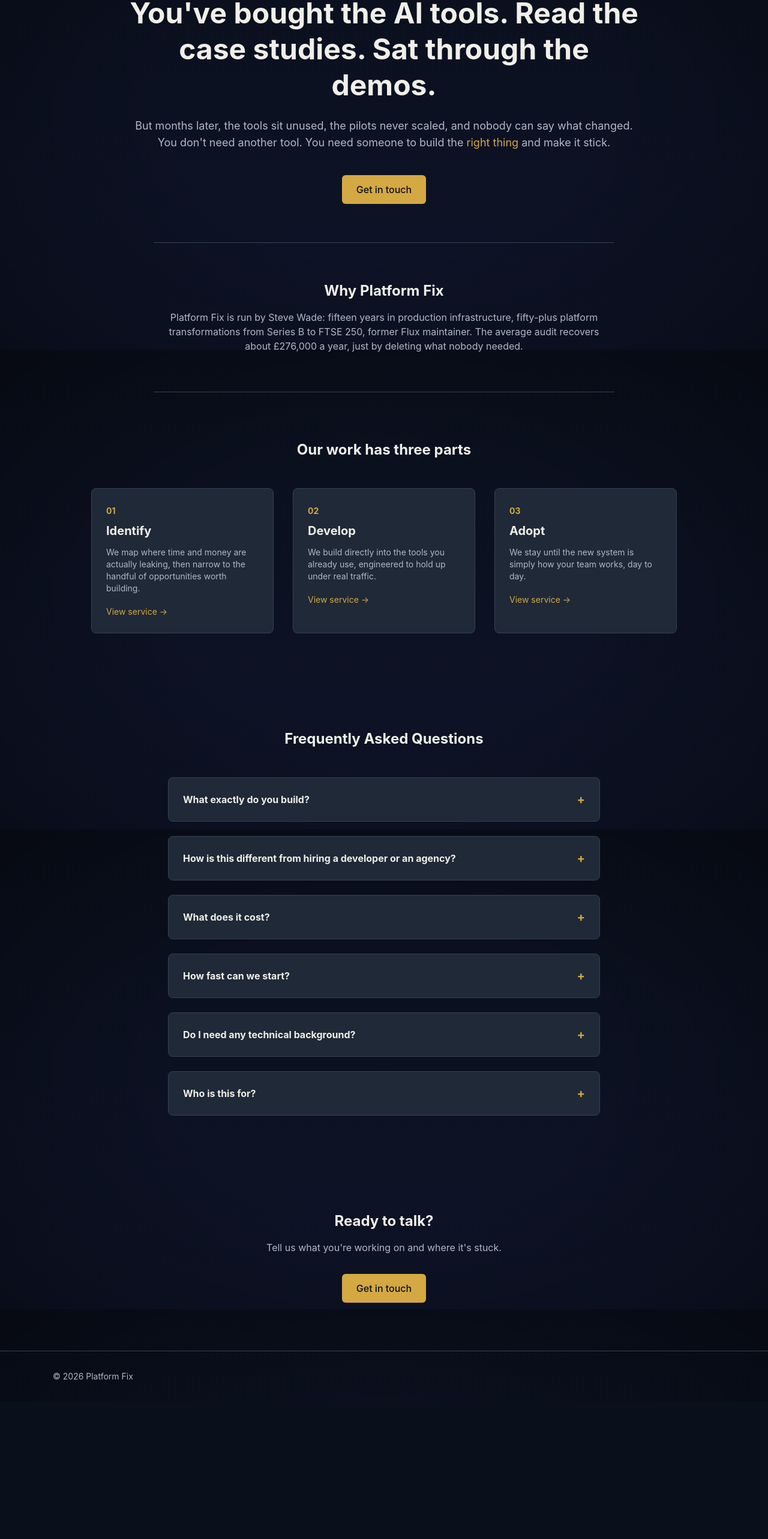
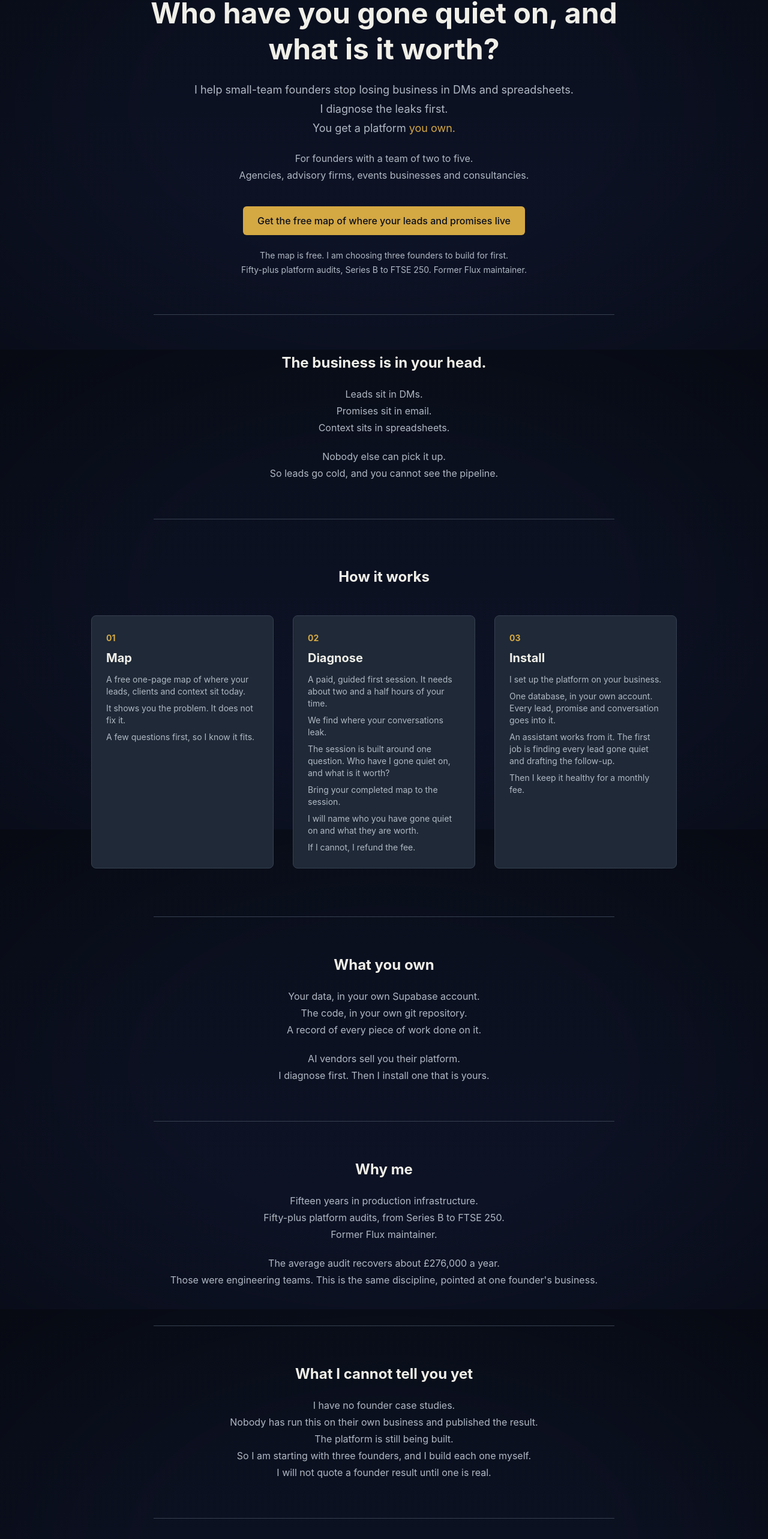
Before and after one commit to platformfix/founders.platformfix.com, a React (Vite) app: page / in a window 1280 px wide. Shown: the part 217-2783 px from the top of the page at 60% size. Before the commit the page ends 2554 px from the top, so only its background shows below. Built offline with nearby package versions, Linux system fonts and the light colour scheme.

Commit message:
feat(home): rewrite home page for the lost-leads founder offer
Signed-off-by: Steven Wade <steven@stevenwade.co.uk>

```diff
--- a/index.html
+++ b/index.html
@@ -3,8 +3,8 @@
   <head>
     <meta charset="UTF-8" />
     <meta name="viewport" content="width=device-width, initial-scale=1.0" />
-    <title>Platform Fix for Founders: AI Built and Installed for You</title>
-    <meta name="description" content="Platform Fix identifies where AI and software can drive real operational efficiency in your business, then builds and installs it end-to-end. Tell us what you're working on." />
+    <title>Platform Fix for Founders: Who Have You Gone Quiet On?</title>
+    <meta name="description" content="I help small-team founders stop losing business in DMs and spreadsheets. I diagnose the leaks first. You get a platform you own." />
     <meta name="author" content="Steve Wade" />
     <meta name="robots" content="index, follow, max-snippet:-1, max-image-preview:large, max-video-preview:-1" />
     <link rel="icon" href="/favicon.ico" />
@@ -15,15 +15,15 @@
     <meta property="og:url" content="https://founders.platformfix.com/" />
     <meta property="og:site_name" content="Platform Fix for Founders" />
     <meta property="og:locale" content="en_GB" />
-    <meta property="og:title" content="Platform Fix for Founders: AI Built and Installed for You" />
-    <meta property="og:description" content="Platform Fix identifies where AI and software can drive real operational efficiency in your business, then builds and installs it end-to-end." />
+    <meta property="og:title" content="Platform Fix for Founders: Who Have You Gone Quiet On?" />
+    <meta property="og:description" content="I help small-team founders stop losing business in DMs and spreadsheets. I diagnose the leaks first. You get a platform you own." />
 
     <!-- Twitter / X -->
     <meta name="twitter:card" content="summary_large_image" />
     <meta name="twitter:site" content="@platformfixer" />
     <meta name="twitter:creator" content="@platformfixer" />
-    <meta name="twitter:title" content="Platform Fix for Founders: AI Built and Installed for You" />
-    <meta name="twitter:description" content="Platform Fix identifies where AI and software can drive real operational efficiency in your business, then builds and installs it end-to-end." />
+    <meta name="twitter:title" content="Platform Fix for Founders: Who Have You Gone Quiet On?" />
+    <meta name="twitter:description" content="I help small-team founders stop losing business in DMs and spreadsheets. I diagnose the leaks first. You get a platform you own." />
 
     <!-- Structured Data -->
     <script type="application/ld+json">
@@ -32,7 +32,7 @@
       "@type": "WebSite",
       "name": "Platform Fix for Founders",
       "url": "https://founders.platformfix.com/",
-      "description": "Platform Fix identifies where AI and software can drive real operational efficiency in your business, then builds and installs it end-to-end.",
+      "description": "I help small-team founders stop losing business in DMs and spreadsheets. I diagnose the leaks first. You get a platform you own.",
       "author": {
         "@type": "Person",
         "name": "Steve Wade",
--- a/src/pages/HomePage.tsx
+++ b/src/pages/HomePage.tsx
@@ -1,36 +1,24 @@
 import { Link } from "react-router-dom";
 import { useState } from "react";
 import { motion, AnimatePresence } from "framer-motion";
+
+const MAP_CTA = "Get the free map of where your leads and promises live";
 
 const FAQS = [
   {
     question: "What exactly do you build?",
     answer:
-      "Whatever produces the biggest result for your specific business: a centralised system for your data, a first automation that removes a repeated manual task, or a working AI agent. We scope it during Identify, then build it during Develop.",
-  },
-  {
-    question: "How is this different from hiring a developer or an agency?",
-    answer:
-      "We bring platform-engineering discipline, the same reliability and security standards used at enterprise scale, to a build that's usually vibe-coded or half-finished. You get one person who scopes, builds, and stays until it's adopted.",
+      "One database in your own account holds every lead, promise and conversation. A record of every piece of work is kept automatically. An assistant works from it, and the first job is lead reactivation.",
   },
   {
     question: "What does it cost?",
     answer:
-      "It depends on scope. Tell us what you're working on on the work-with-us form and we'll come back with a fixed project cost, not an hourly guess.",
+      "I do not publish prices. I ask what the result is worth to you first. Then I give you three options.",
   },
   {
-    question: "How fast can we start?",
+    question: "Do I need a technical background?",
     answer:
-      "We start with a short call to understand where your time and money are actually leaking, usually within a week of you reaching out.",
-  },
-  {
-    question: "Do I need any technical background?",
-    answer: "No. That's the point of hiring us. You know your business; we handle the engineering.",
-  },
-  {
-    question: "Who is this for?",
-    answer:
-      "Founders and small teams who don't have an in-house developer or AI team, and don't want to hire one just to get started.",
+      "It runs from a terminal and needs Git. I am testing how much of that you ever need to open. If it blocks the first session, the refund applies.",
   },
 ];
 
@@ -47,24 +35,37 @@ const FAQ_SCHEMA = {
   })),
 };
 
-const PHASES = [
+const STEPS = [
   {
-    id: "identify",
-    name: "Identify",
-    copy:
-      "We map where time and money are actually leaking, then narrow to the handful of opportunities worth building.",
+    id: "map",
+    name: "Map",
+    lines: [
+      "A free one-page map of where your leads, clients and context sit today.",
+      "It shows you the problem. It does not fix it.",
+      "A few questions first, so I know it fits.",
+    ],
   },
   {
-    id: "develop",
-    name: "Develop",
-    copy:
-      "We build directly into the tools you already use, engineered to hold up under real traffic.",
+    id: "diagnose",
+    name: "Diagnose",
+    lines: [
+      "A paid, guided first session. It needs about two and a half hours of your time.",
+      "We find where your conversations leak.",
+      "The session is built around one question. Who have I gone quiet on, and what is it worth?",
+      "Bring your completed map to the session.",
+      "I will name who you have gone quiet on and what they are worth.",
+      "If I cannot, I refund the fee.",
+    ],
   },
   {
-    id: "adopt",
-    name: "Adopt",
-    copy:
-      "We stay until the new system is simply how your team works, day to day.",
+    id: "install",
+    name: "Install",
+    lines: [
+      "I set up the platform on your business.",
+      "One database, in your own account. Every lead, promise and conversation goes into it.",
+      "An assistant works from it. The first job is finding every lead gone quiet and drafting the follow-up.",
+      "Then I keep it healthy for a monthly fee.",
+    ],
   },
 ];
 
@@ -100,43 +101,62 @@ function FaqItem({ question, answer }: { question: string; answer: string }) {
   );
 }
 
+function MapCta() {
+  return (
+    <Link
+      to="/work-with-us"
+      className="inline-flex items-center justify-center gap-2 rounded-md bg-gold px-6 py-3 font-medium text-navy hover:opacity-90"
+    >
+      {MAP_CTA}
+    </Link>
+  );
+}
+
 export function HomePage() {
   return (
     <>
       <section className="max-w-4xl mx-auto px-6 pt-24 pb-16 text-center">
         <p className="text-sm uppercase tracking-widest text-gold mb-6">Platform Fix for Founders</p>
         <h1 className="text-4xl md:text-5xl font-bold leading-tight mb-6">
-          You've bought the AI tools. Read the case studies. Sat through the demos.
+          Who have you gone quiet on, and what is it worth?
         </h1>
-        <p className="text-lg text-cool-grey mb-10">
-          But months later, the tools sit unused, the pilots never scaled, and nobody can
-          say what changed. You don't need another tool. You need someone to build the
-          <span className="text-gold"> right thing</span> and make it stick.
-        </p>
-        <Link
-          to="/work-with-us"
-          className="inline-flex items-center justify-center gap-2 rounded-md bg-gold px-6 py-3 font-medium text-navy hover:opacity-90"
-        >
-          Get in touch
-        </Link>
+        <div className="text-lg text-cool-grey mb-6 space-y-1">
+          <p>I help small-team founders stop losing business in DMs and spreadsheets.</p>
+          <p>I diagnose the leaks first.</p>
+          <p>
+            You get a platform <span className="text-gold">you own.</span>
+          </p>
+        </div>
+        <div className="text-cool-grey mb-10 space-y-1">
+          <p>For founders with a team of two to five.</p>
+          <p>Agencies, advisory firms, events businesses and consultancies.</p>
+        </div>
+        <MapCta />
+        <div className="text-sm text-cool-grey mt-6 space-y-1">
+          <p>The map is free. I am choosing three founders to build for first.</p>
+          <p>Fifty-plus platform audits, Series B to FTSE 250. Former Flux maintainer.</p>
+        </div>
       </section>
 
       <section className="max-w-3xl mx-auto px-6 py-16 text-center border-y border-card-border">
-        <h2 className="text-2xl font-bold mb-4">Why Platform Fix</h2>
-        <p className="text-cool-grey">
-          Platform Fix is run by Steve Wade: fifteen years in production infrastructure,
-          fifty-plus platform transformations from Series B to FTSE 250, former Flux
-          maintainer. The average audit recovers about £276,000 a year, just by deleting
-          what nobody needed.
-        </p>
+        <h2 className="text-2xl font-bold mb-6">The business is in your head.</h2>
+        <div className="text-cool-grey space-y-1 mb-6">
+          <p>Leads sit in DMs.</p>
+          <p>Promises sit in email.</p>
+          <p>Context sits in spreadsheets.</p>
+        </div>
+        <div className="text-cool-grey space-y-1">
+          <p>Nobody else can pick it up.</p>
+          <p>So leads go cold, and you cannot see the pipeline.</p>
+        </div>
       </section>
 
       <section className="max-w-5xl mx-auto px-6 py-20">
-        <h2 className="text-2xl font-bold text-center mb-12">Our work has three parts</h2>
+        <h2 className="text-2xl font-bold text-center mb-12">How it works</h2>
         <div className="grid md:grid-cols-3 gap-8">
-          {PHASES.map((phase, i) => (
+          {STEPS.map((step, i) => (
             <motion.div
-              key={phase.id}
+              key={step.id}
               className="rounded-lg border border-card-border bg-card-slate p-6"
               initial={{ opacity: 0, y: 20 }}
               whileInView={{ opacity: 1, y: 0 }}
@@ -145,18 +165,67 @@ export function HomePage() {
               whileHover={{ y: -4 }}
             >
               <span className="text-gold font-bold text-sm">{String(i + 1).padStart(2, "0")}</span>
-              <h3 className="text-xl font-bold mt-2 mb-3">{phase.name}</h3>
-              <p className="text-cool-grey text-sm mb-4">{phase.copy}</p>
-              <Link to={`/services#${phase.id}`} className="text-gold text-sm hover:underline">
-                View service →
-              </Link>
+              <h3 className="text-xl font-bold mt-2 mb-3">{step.name}</h3>
+              <div className="text-cool-grey text-sm space-y-2">
+                {step.lines.map((line) => (
+                  <p key={line}>{line}</p>
+                ))}
+              </div>
             </motion.div>
           ))}
         </div>
       </section>
 
+      <section className="max-w-3xl mx-auto px-6 py-16 text-center border-y border-card-border">
+        <h2 className="text-2xl font-bold mb-6">What you own</h2>
+        <div className="text-cool-grey space-y-1 mb-6">
+          <p>Your data, in your own Supabase account.</p>
+          <p>The code, in your own git repository.</p>
+          <p>A record of every piece of work done on it.</p>
+        </div>
+        <div className="text-cool-grey space-y-1">
+          <p>AI vendors sell you their platform.</p>
+          <p>I diagnose first. Then I install one that is yours.</p>
+        </div>
+      </section>
+
+      <section className="max-w-3xl mx-auto px-6 py-16 text-center">
+        <h2 className="text-2xl font-bold mb-6">Why me</h2>
+        <div className="text-cool-grey space-y-1 mb-6">
+          <p>Fifteen years in production infrastructure.</p>
+          <p>Fifty-plus platform audits, from Series B to FTSE 250.</p>
+          <p>Former Flux maintainer.</p>
+        </div>
+        <div className="text-cool-grey space-y-1">
+          <p>The average audit recovers about £276,000 a year.</p>
+          <p>
+            Those were engineering teams. This is the same discipline, pointed at one
+            founder&apos;s business.
+          </p>
+        </div>
+      </section>
+
+      <section className="max-w-3xl mx-auto px-6 py-16 text-center border-y border-card-border">
+        <h2 className="text-2xl font-bold mb-6">What I cannot tell you yet</h2>
+        <div className="text-cool-grey space-y-1">
+          <p>I have no founder case studies.</p>
+          <p>Nobody has run this on their own business and published the result.</p>
+          <p>The platform is still being built.</p>
+          <p>So I am starting with three founders, and I build each one myself.</p>
+          <p>I will not quote a founder result until one is real.</p>
+        </div>
+      </section>
+
+      <section className="max-w-3xl mx-auto px-6 py-16 text-center">
+        <h2 className="text-2xl font-bold mb-6">Who I say no to</h2>
+        <div className="text-cool-grey space-y-1">
+          <p>A solo founder with no team.</p>
+          <p>Anyone who will not run the first step themselves this week.</p>
+        </div>
+      </section>
+
       <section className="max-w-3xl mx-auto px-6 py-20">
-        <h2 className="text-2xl font-bold text-center mb-12">Frequently Asked Questions</h2>
+        <h2 className="text-2xl font-bold text-center mb-12">Questions</h2>
         <div className="space-y-6">
           {FAQS.map((faq, i) => (
             <motion.div
@@ -177,14 +246,9 @@ export function HomePage() {
       </section>
 
       <section className="max-w-3xl mx-auto px-6 py-20 text-center">
-        <h2 className="text-2xl font-bold mb-4">Ready to talk?</h2>
-        <p className="text-cool-grey mb-8">Tell us what you're working on and where it's stuck.</p>
-        <Link
-          to="/work-with-us"
-          className="inline-flex items-center justify-center gap-2 rounded-md bg-gold px-6 py-3 font-medium text-navy hover:opacity-90"
-        >
-          Get in touch
-        </Link>
+        <h2 className="text-2xl font-bold mb-4">Start with the map.</h2>
+        <p className="text-cool-grey mb-8">One page. Free. It shows you where your leads and promises live.</p>
+        <MapCta />
       </section>
     </>
   );
```
Also changed, not shown: 1 other file (tests, documents, lock files or other folders).
